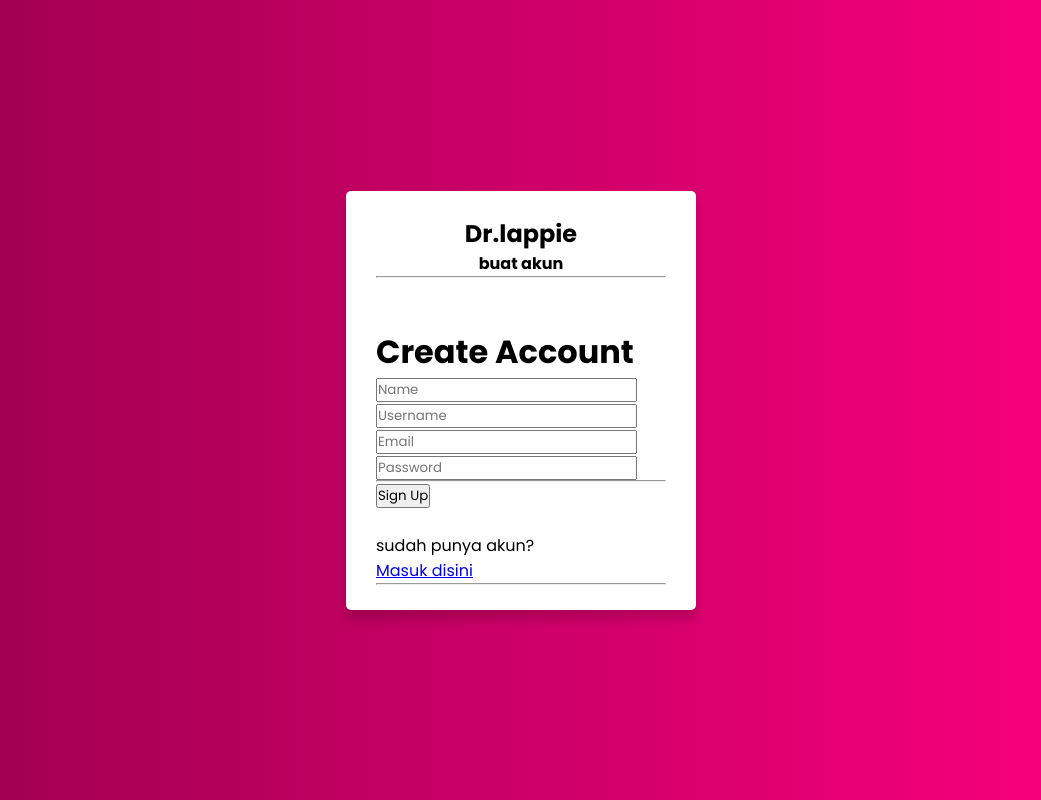
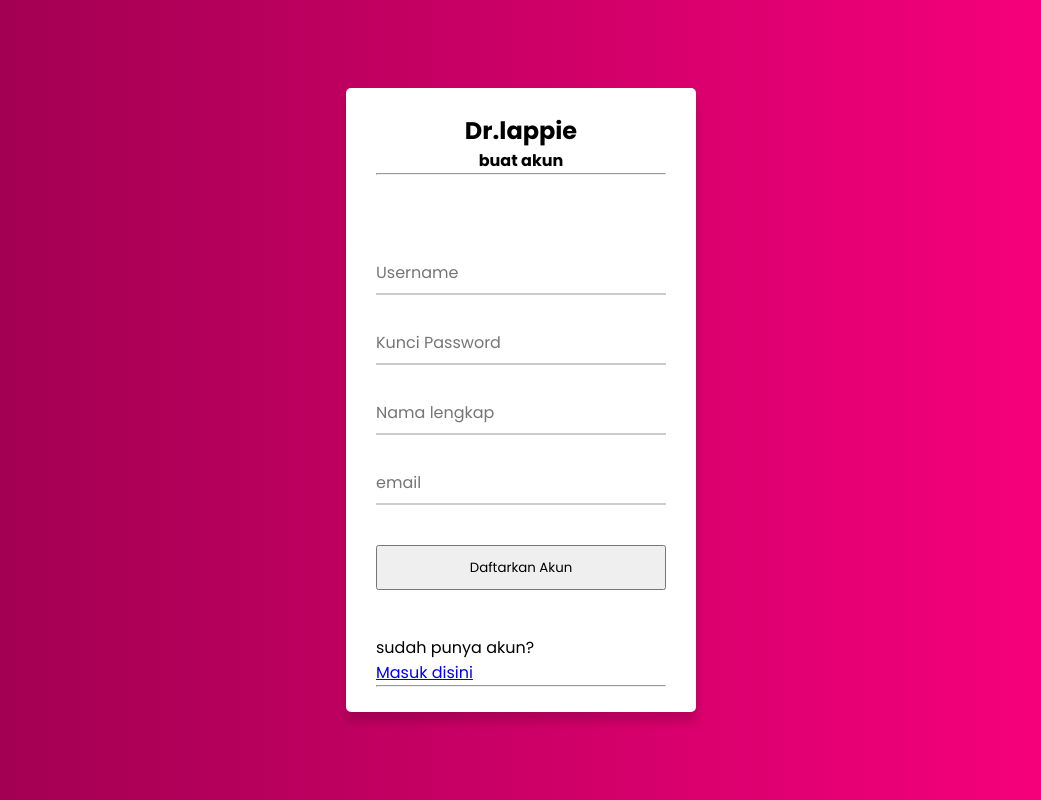
Before and after one commit to mahesaPinuntun/drLappie, a Flask app: template templates/smartphoneregister.html in a window 1280 px wide. Shown: the whole page, without its empty margins (119-1160 px from the left). Run offline with Flask 3, Linux system fonts and the light colour scheme; the template is opened without the code that fills it, so the values that code supplies are empty.

Commit message:
commit push

```diff
--- a/templates/smartphoneregister.html
+++ b/templates/smartphoneregister.html
@@ -176,13 +176,26 @@
         <hr>
         <br>
         <br>
-            <form action="{{ url_for('register') }}" method="POST">
-				<h1>Create Account</h1>
+        <form action="{{ url_for('register') }}" method="GET">
+            <div class="input-box underline">
+                <input type="text" id="username" placeholder="Username"
+                name="username" required><br><br>
+            </div>
 
-				<input type="text" name="name" placeholder="Name" required />
-				<input type="text" name="username" placeholder="Username" required />
-				<input type="email" name="email" placeholder="Email" required />
-				<input type="password" name="pw" placeholder="Password" required />
+            <div class="input-box underline">
+                <input type="password" id="pw"
+                name="pw" placeholder="Kunci Password" required><br><br>
+            </div>
+
+            <div class="input-box underline">
+                <input type="text" id="name" placeholder="Nama lengkap"
+                name="name" required><br><br>
+            </div>
+
+            <div class="input-box underline">
+                <input type="email" id="email"
+                name="email" placeholder="email" required><br><br>
+            </div>
 
             <div style="display:none;">
                 <label>Role:</label>
@@ -202,8 +215,10 @@
 
 
             </div>
-				<hr>
-				<button type="submit">Sign Up</button>
+
+
+            <button class="input-box button" type="submit">Daftarkan Akun</button>
+
         </form>
         <br>
         <div>
```
Lines whose indentation alone changed are shown as unchanged.
